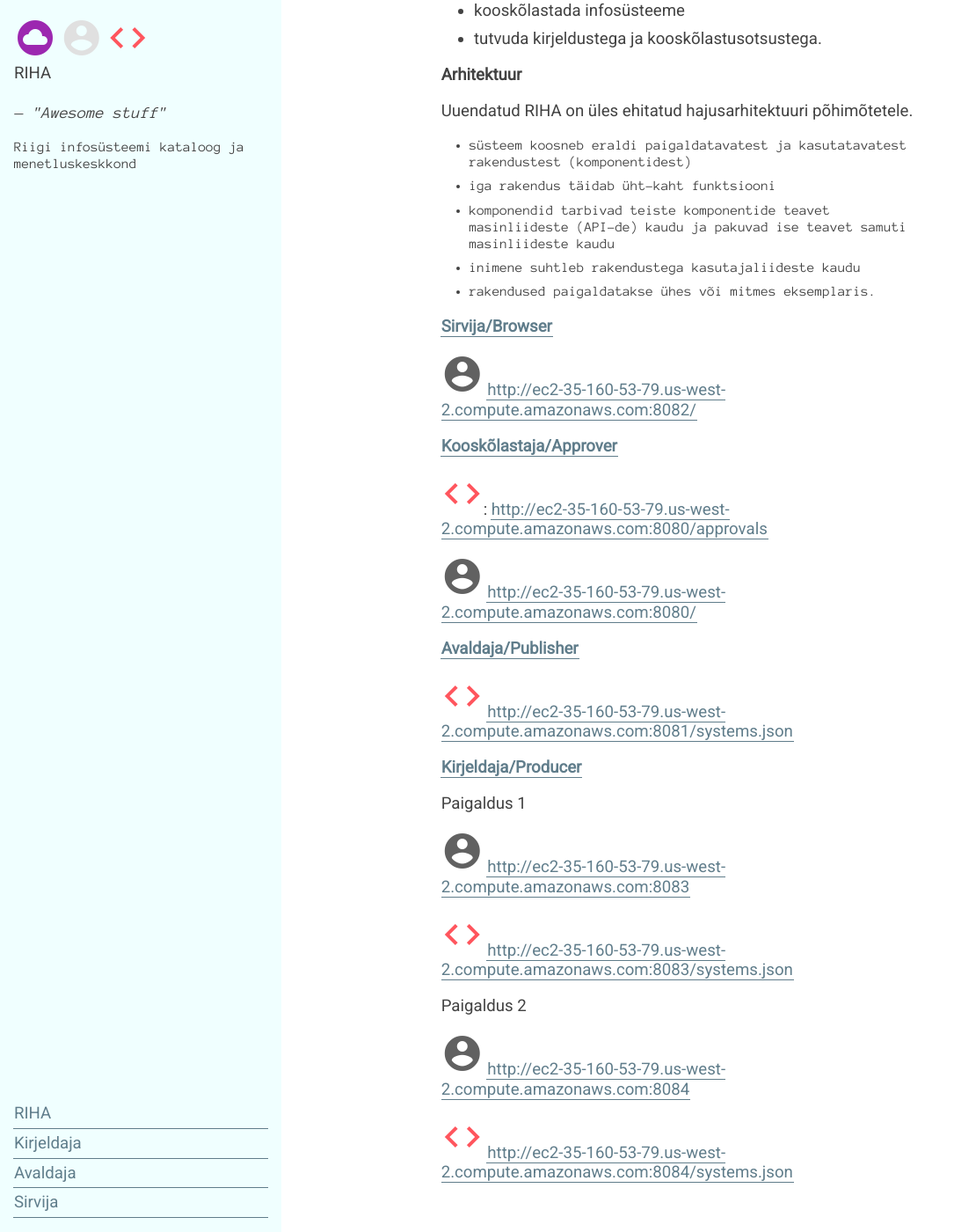
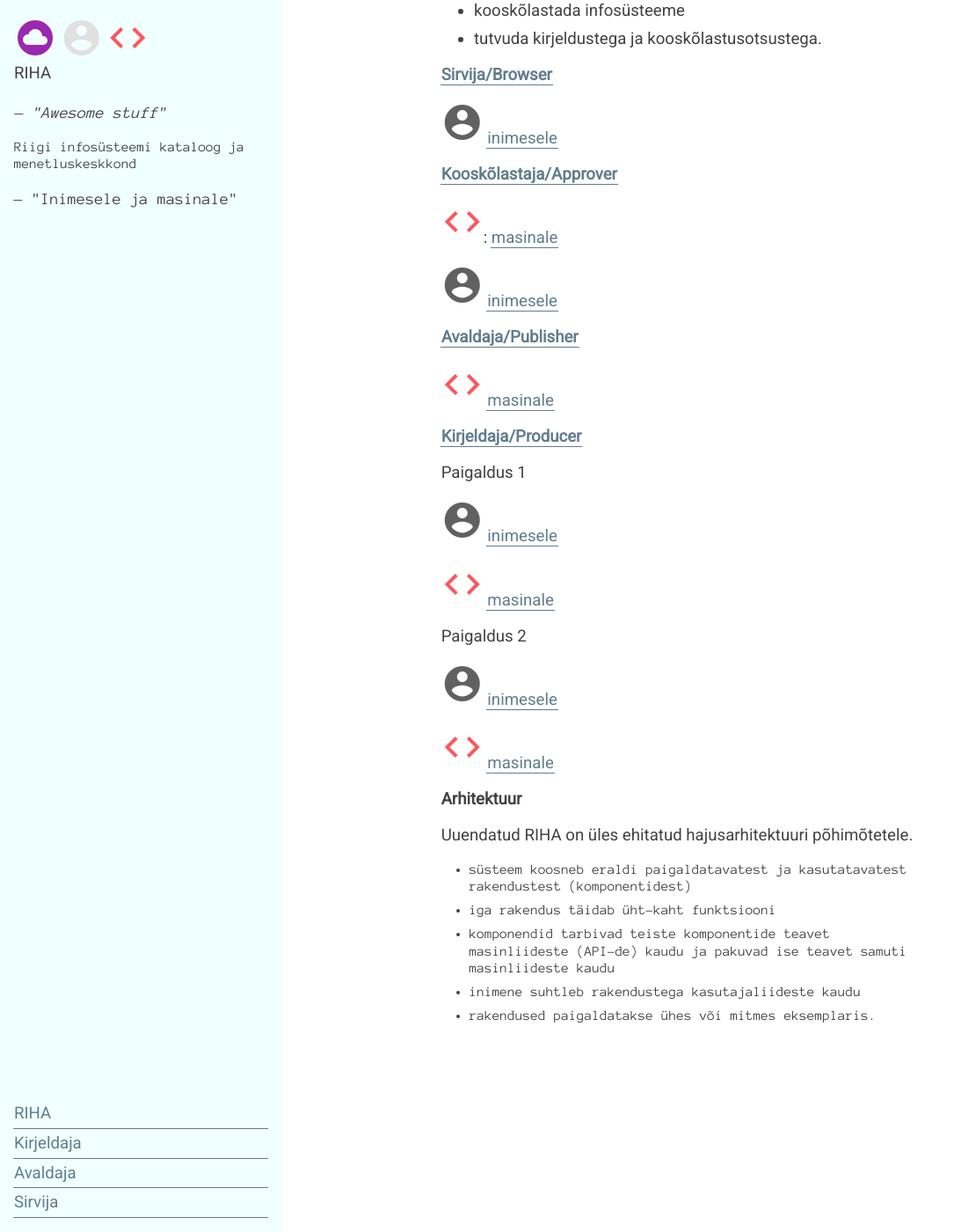
Before and after one commit to e-gov/RIHA-Index, a Jekyll site: the page built from index.md, in a window 1280 px wide and 1400 px high, scrolled down 215 px. Shown: the whole window at 88% size, without its empty margins (0-1085 px from the left). Built offline with Jekyll 4.4.1, drawn with Linux system fonts in a browser that asks for light colours; part of the change alters nothing that is shown.

Commit message:
kaheksas

```diff
--- a/_includes/Riba.html
+++ b/_includes/Riba.html
@@ -8,6 +8,7 @@
       <i class='Anon'>&mdash; "Awesome stuff"</i>
     </p>
     <p class='teine'>Riigi infosüsteemi kataloog ja menetluskeskkond</p>
+    <p class='Anon'>&mdash; "Inimesele ja masinale"</p>
   </div>
 
   <div class="RibaKleepuv">
--- a/index.md
+++ b/index.md
@@ -13,6 +13,40 @@ RIHA (Riigi infosüsteemi haldussüsteem) on süsteem, millega saab:
 - kooskõlastada infosüsteeme
 - tutvuda kirjeldustega ja kooskõlastusotsustega.
 
+## [Sirvija/Browser](Sirvija)
+
+<i class="material-icons ikoon" style='color: #616161; font-size: 48px;'>account_circle</i> [inimesele](http://ec2-35-160-53-79.us-west-2.compute.amazonaws.com:8082/)
+
+## [Kooskõlastaja/Approver](Kooskolastaja)
+
+<i class="material-icons ikoon" style='color: #FF555D; font-size: 48px;'>code</i>:
+[masinale](http://ec2-35-160-53-79.us-west-2.compute.amazonaws.com:8080/approvals)
+
+<i class="material-icons ikoon" style='color: #616161; font-size: 48px;'>account_circle</i>
+[inimesele](http://ec2-35-160-53-79.us-west-2.compute.amazonaws.com:8080/)
+
+## [Avaldaja/Publisher](Avaldaja)
+
+<i class="material-icons ikoon" style='color: #FF555D; font-size: 48px;'>code</i> [masinale](http://ec2-35-160-53-79.us-west-2.compute.amazonaws.com:8081/systems.json)
+
+## [Kirjeldaja/Producer](Kirjeldaja)
+
+Paigaldus 1
+
+<i class="material-icons ikoon" style='color: #616161; font-size: 48px;'>account_circle</i>
+[inimesele](http://ec2-35-160-53-79.us-west-2.compute.amazonaws.com:8083)
+
+<i class="material-icons ikoon" style='color: #FF555D; font-size: 48px;'>code</i>
+[masinale](http://ec2-35-160-53-79.us-west-2.compute.amazonaws.com:8083/systems.json)
+
+Paigaldus 2
+
+<i class="material-icons ikoon" style='color: #616161; font-size: 48px;'>account_circle</i>
+[inimesele](http://ec2-35-160-53-79.us-west-2.compute.amazonaws.com:8084)
+
+<i class="material-icons ikoon" style='color: #FF555D; font-size: 48px;'>code</i>
+[masinale](http://ec2-35-160-53-79.us-west-2.compute.amazonaws.com:8084/systems.json)
+
 ## Arhitektuur
 
 Uuendatud RIHA on üles ehitatud hajusarhitektuuri põhimõtetele.
@@ -26,37 +60,3 @@ Uuendatud RIHA on üles ehitatud hajusarhitektuuri põhimõtetele.
 <li>rakendused paigaldatakse ühes või mitmes eksemplaris.</li>
 </ul>
 </div>
-
-## [Sirvija/Browser](Sirvija)
-
-<i class="material-icons ikoon" style='color: #616161; font-size: 48px;'>account_circle</i> [http://ec2-35-160-53-79.us-west-2.compute.amazonaws.com:8082/](http://ec2-35-160-53-79.us-west-2.compute.amazonaws.com:8082/)
-
-## [Kooskõlastaja/Approver](Kooskolastaja)
-
-<i class="material-icons ikoon" style='color: #FF555D; font-size: 48px;'>code</i>:
-[http://ec2-35-160-53-79.us-west-2.compute.amazonaws.com:8080/approvals](http://ec2-35-160-53-79.us-west-2.compute.amazonaws.com:8080/approvals)
-
-<i class="material-icons ikoon" style='color: #616161; font-size: 48px;'>account_circle</i>
-[http://ec2-35-160-53-79.us-west-2.compute.amazonaws.com:8080/](http://ec2-35-160-53-79.us-west-2.compute.amazonaws.com:8080/)
-
-## [Avaldaja/Publisher](Avaldaja)
-
-<i class="material-icons ikoon" style='color: #FF555D; font-size: 48px;'>code</i> [http://ec2-35-160-53-79.us-west-2.compute.amazonaws.com:8081/systems.json](http://ec2-35-160-53-79.us-west-2.compute.amazonaws.com:8081/systems.json)
-
-## [Kirjeldaja/Producer](Kirjeldaja)
-
-Paigaldus 1
-
-<i class="material-icons ikoon" style='color: #616161; font-size: 48px;'>account_circle</i>
-[http://ec2-35-160-53-79.us-west-2.compute.amazonaws.com:8083](http://ec2-35-160-53-79.us-west-2.compute.amazonaws.com:8083)
-
-<i class="material-icons ikoon" style='color: #FF555D; font-size: 48px;'>code</i>
-[http://ec2-35-160-53-79.us-west-2.compute.amazonaws.com:8083/systems.json](http://ec2-35-160-53-79.us-west-2.compute.amazonaws.com:8083/systems.json)
-
-Paigaldus 2
-
-<i class="material-icons ikoon" style='color: #616161; font-size: 48px;'>account_circle</i>
-[http://ec2-35-160-53-79.us-west-2.compute.amazonaws.com:8084](http://ec2-35-160-53-79.us-west-2.compute.amazonaws.com:8084)
-
-<i class="material-icons ikoon" style='color: #FF555D; font-size: 48px;'>code</i>
-[http://ec2-35-160-53-79.us-west-2.compute.amazonaws.com:8084/systems.json](http://ec2-35-160-53-79.us-west-2.compute.amazonaws.com:8084/systems.json)
```
